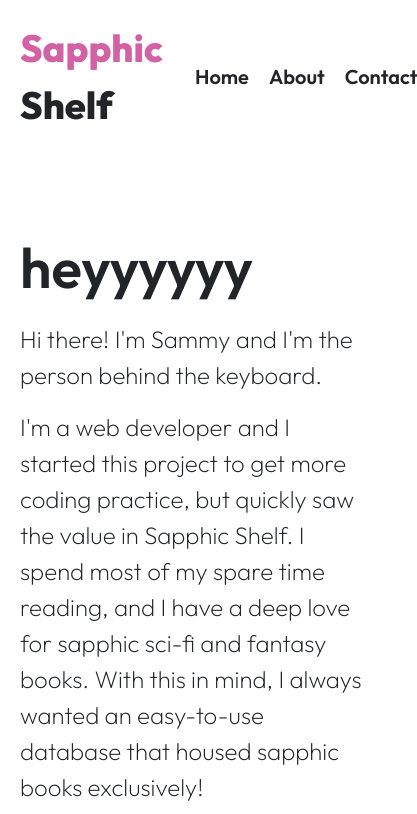
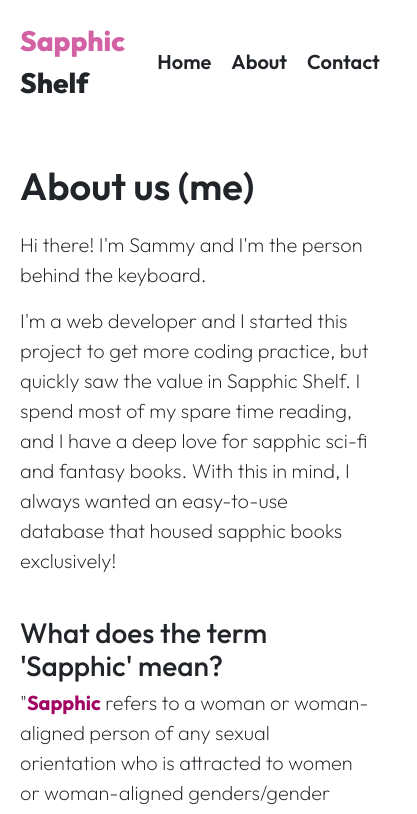
Before and after one commit to sammyweller/sapphic-shelf, a React (Create React App) app: page /about-us in a window 390 px wide. Shown: the top 814 px of the page, 417 px wide, since content can reach past the window. Built offline with nearby package versions, Linux system fonts and the light colour scheme.

Commit message:
responsive styling

```diff
--- a/package.json
+++ b/package.json
@@ -10,6 +10,7 @@
     "bootstrap": "^5.3.3",
     "react": "^18.3.1",
     "react-bootstrap": "^2.10.4",
+    "react-burger-menu": "^3.0.9",
     "react-dom": "^18.3.1",
     "react-icons": "^5.3.0",
     "react-infinite-scroll-component": "^6.1.0",
--- a/src/components/about-us/about-us.css
+++ b/src/components/about-us/about-us.css
@@ -19,3 +19,15 @@
 .about-us-section  a:hover {
     color: var(--light-pink);
 }
+
+.about-us-section h2 {
+    margin-top: 40px;
+    margin-bottom: 5px;
+}
+
+
+@media (max-width: 768px) {
+    .about-us-section  {
+      margin-top: 40px;
+    }
+  }
--- a/src/components/about-us/about-us.jsx
+++ b/src/components/about-us/about-us.jsx
@@ -6,7 +6,7 @@ function AboutUs() {
     return (
         <div className="about-us-section">
             <h1>
-                heyyyyyy
+                About us (me)
             </h1>
             <p>
                 Hi there! I'm Sammy and I'm the person behind the keyboard.
@@ -14,6 +14,15 @@ function AboutUs() {
             <p>
                  I'm a web developer and I started this project to get more coding practice, but quickly saw the value in Sapphic Shelf. I spend most of my spare time reading, and I have a deep love for sapphic sci-fi and fantasy books. With this in mind, I always wanted an easy-to-use database that housed sapphic books exclusively!
             </p>
+            <h2>
+                What does the term 'Sapphic' mean?
+            </h2>
+            <p>
+                "<a href="https://lgbtqia.fandom.com/wiki/Sapphic" target="_blank" rel="noreferrer" >Sapphic</a> refers to a woman or woman-aligned person of any sexual orientation who is attracted to women or woman-aligned genders/gender identities. Another definition is specifically inclusive of non-binary people. It is an umbrella term for many identities, including those who are lesbian, pansexual, bisexual, or queer. It is used to promote solidarity among women and non-binary people of all identities who are attracted to those who are women and woman-aligned.""
+            </p>
+            <h2>
+                What's in store for Sapphic Shelf?
+            </h2>
             <p>
                 <strong>This project is still in its early stages.</strong> I enter each book myself, and it will take some time to get it more jam-packed with our favorite sapphic characters and stories. In the meantime, if you have a book you love that isn't on this site, or if you notice something that needs correcting, please <Link to="/contact-form">let me know</Link> and I'll happily get it added!
             </p>
--- a/src/components/book-view/book-view.css
+++ b/src/components/book-view/book-view.css
@@ -75,6 +75,7 @@
     margin:auto;
     padding-left: 0;
     gap: 40px;
+    flex-wrap: wrap;
   }
 
   .series-books-list li {
@@ -104,3 +105,28 @@
   .local-bookstore:hover::after {
     transform: translateX(3px);
   }
+
+
+
+
+@media (max-width: 768px) {
+  .book-view-top {
+    flex-direction: column-reverse;
+  }
+
+  .book-view-cover {
+    margin:auto;
+  }
+
+  .series-books-list {
+    justify-content: center;
+  }
+
+  .buy-book {
+    flex-wrap: wrap;
+  }
+
+  .book-view {
+    margin-top: 40px;
+  }
+}
--- a/src/components/contact-form/contact-form.css
+++ b/src/components/contact-form/contact-form.css
@@ -74,3 +74,10 @@ form button:hover {
     font-weight: bold;
     color: var(--dark-pink);
   }
+
+
+  @media (max-width: 768px) {
+    .contact-form-section {
+      margin-top: 40px;
+    }
+  }
--- a/src/components/filter-modal/filter-modal.css
+++ b/src/components/filter-modal/filter-modal.css
@@ -48,6 +48,7 @@ label {
 @media (max-width: 650px) {
     .modal .modal-dialog {
         width: 90%;
+        margin-top: 40px;
     }
     .form-options {
         margin-bottom: 20px;
--- a/src/components/main-view/main-view.css
+++ b/src/components/main-view/main-view.css
@@ -50,3 +50,15 @@
 .main-view .button {
   margin: 40px 0;
 }
+
+
+@media (max-width: 768px) {
+  .header {
+    margin-top: 40px;
+    margin-bottom: 20px;
+  }
+
+  .header .button {
+    width: 80%;
+  }
+}
--- a/src/components/search-bar/search-bar.css
+++ b/src/components/search-bar/search-bar.css
@@ -46,3 +46,16 @@
   .suggestions-list li:hover {
     background-color: #f0f0f0;
   }
+
+
+  @media (max-width: 768px) {
+    .search-input {
+      width: 80%;
+      margin-bottom: 20px;
+    }
+
+    .suggestions-list {
+      width: 80%;
+
+    }
+  }
--- a/src/data/books.json
+++ b/src/data/books.json
@@ -322,7 +322,7 @@
     },
     {
       "id": 31,
-      "title": "Count Your Lukcy Stars",
+      "title": "Count Your Lucky Stars",
       "series": "Written in the Stars",
       "seriesPosition": 3,
       "seriesId": 9,
--- a/src/index.css
+++ b/src/index.css
@@ -126,3 +126,36 @@ nav ul a:hover {
 .main-footer a {
   color: white;
 }
+
+
+
+@media (max-width: 992px) {
+ body h1 {
+    font-size: 48px;
+  }
+
+  body h2 {
+    font-size: 40px;
+  }
+
+}
+
+
+@media (max-width: 768px) {
+  body h1 {
+    font-size: 38px;
+  }
+
+  body h2 {
+    font-size: 28px;
+  }
+
+  body p {
+    font-size: 20px;
+  }
+
+  .nav-logo {
+    font-size: 28px;
+  }
+
+}
```
Also changed, not shown: 1 other file (tests, documents, lock files or other folders).
